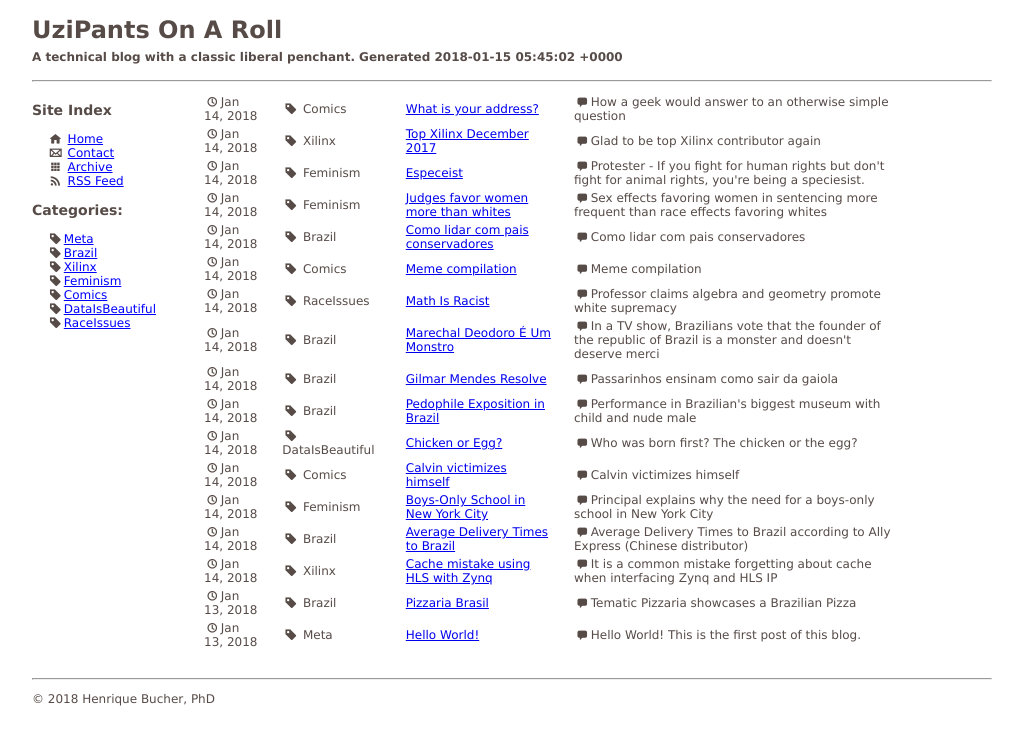
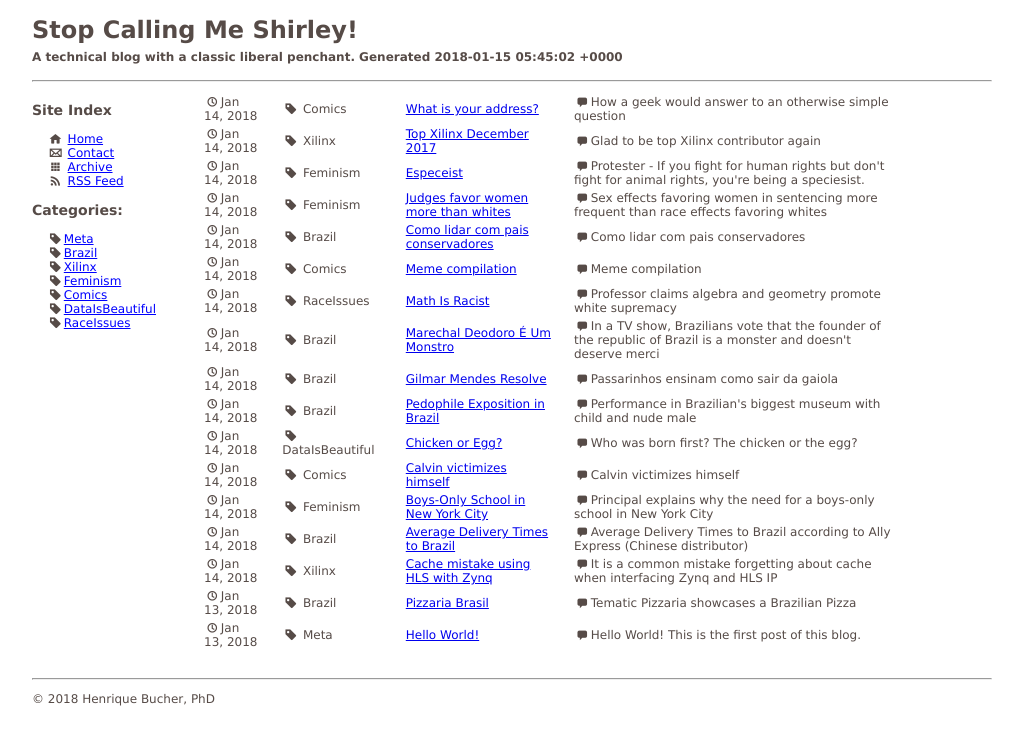
Before and after one commit to HFTrader/HFTrader.github.io, a Jekyll site: the page built from index.html, in a window 1280 px wide. Shown: the top 745 px of the page, without its empty margins (26-1049 px from the left). Built offline with Jekyll 4.4.1, drawn with Linux system fonts in a browser that asks for light colours; the list of posts is cut into pages by our own code.

Commit message:
Update _config.yml

```diff
--- a/_config.yml
+++ b/_config.yml
@@ -1,4 +1,4 @@
-name: UziPants On A Roll
+name: Stop Calling Me Shirley!
 description: A technical blog with a classic liberal penchant
 encoding: UTF-8
 author: Henrique Bucher, PhD
```
